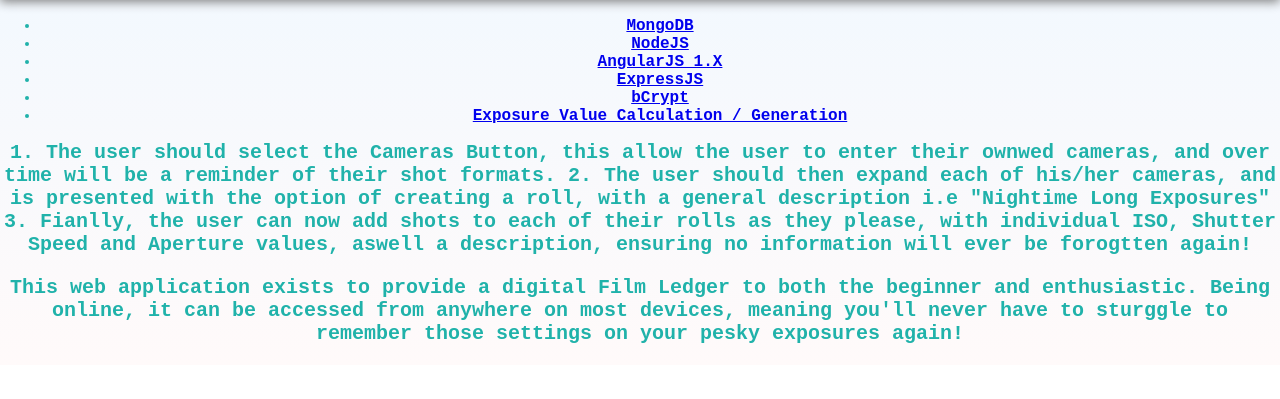
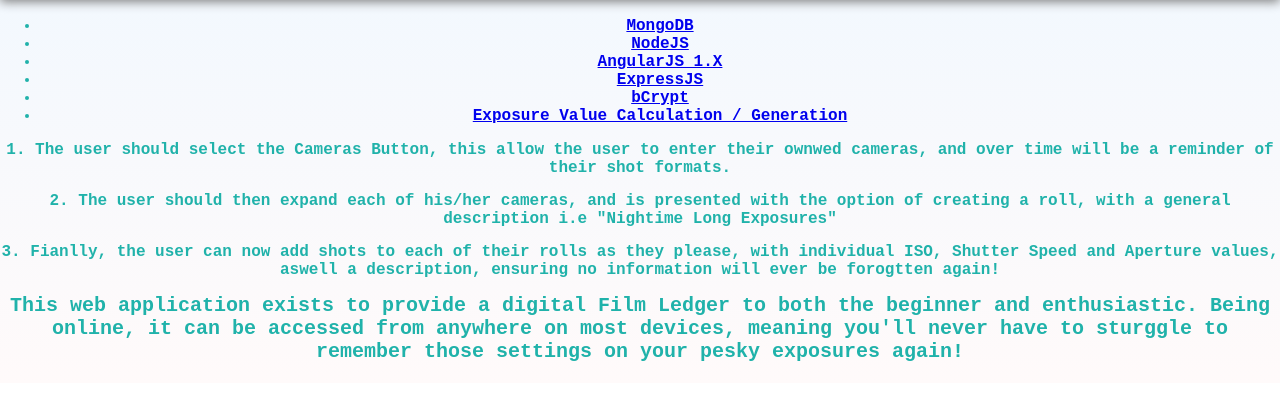
Before and after one commit to n-otoo/OnARoll, a website: page info.html in a window 1280 px wide. Shown: the part 91-490 px from the top of the page. Drawn offline with Linux system fonts and the light colour scheme.

Commit message:
reformatting about page

```diff
--- a/info.html
+++ b/info.html
@@ -19,10 +19,10 @@
             <li><a href="https://www.scantips.com/lights/evchart.html">Exposure Value Calculation / Generation </a></li>
         </ul>
     </div>
-    <div stlye="width:100%;align-content:center;text-align:center">
-        <span style="width: 100%;font-size: 20px;color: lightseagreen;font-weight: 600;">1. The user should select the Cameras Button, this allow the user to enter their ownwed cameras, and over time will be a reminder of their shot formats. </span>
-        <span style="width: 100%;font-size: 20px;color: lightseagreen;font-weight: 600;">2. The user should then expand each of his/her cameras, and is presented with the option of creating a roll, with a general description i.e "Nightime Long Exposures"</span>
-        <span style="width: 100%;font-size: 20px;color: lightseagreen;font-weight: 600;">3. Fianlly, the user can now add shots to each of their rolls as they please, with individual ISO, Shutter Speed and Aperture values, aswell a description, ensuring no information will ever be forogtten again!</span>
+    <div stlye="width:100%;align-content:center;text-align:center;padding-top:30px">
+        <span style="width: 100%;font-size: 16px;color: lightseagreen;font-weight: 600;float:left;padding-bottom: 15px;">1. The user should select the Cameras Button, this allow the user to enter their ownwed cameras, and over time will be a reminder of their shot formats. </span>
+        <span style="width: 100%;font-size: 16px;color: lightseagreen;font-weight: 600;float:left;padding-bottom: 15px;">2. The user should then expand each of his/her cameras, and is presented with the option of creating a roll, with a general description i.e "Nightime Long Exposures"</span>
+        <span style="width: 100%;font-size: 16px;color: lightseagreen;font-weight: 600;float:left;padding-bottom: 15px;">3. Fianlly, the user can now add shots to each of their rolls as they please, with individual ISO, Shutter Speed and Aperture values, aswell a description, ensuring no information will ever be forogtten again!</span>
     </div>
     <p style="font-size: 20px;color: lightseagreen;font-weight: 600;">This web application exists to provide a digital Film Ledger to both the beginner and enthusiastic. Being online, it can be accessed from anywhere on most devices, meaning you'll never have to sturggle to remember those settings on your pesky exposures again!</p>
     </div>
```
